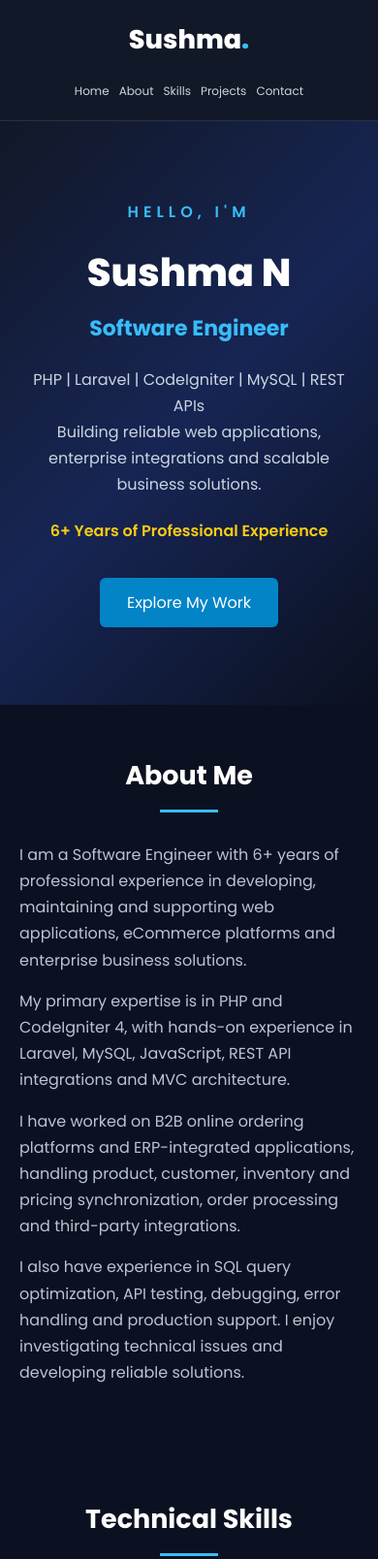
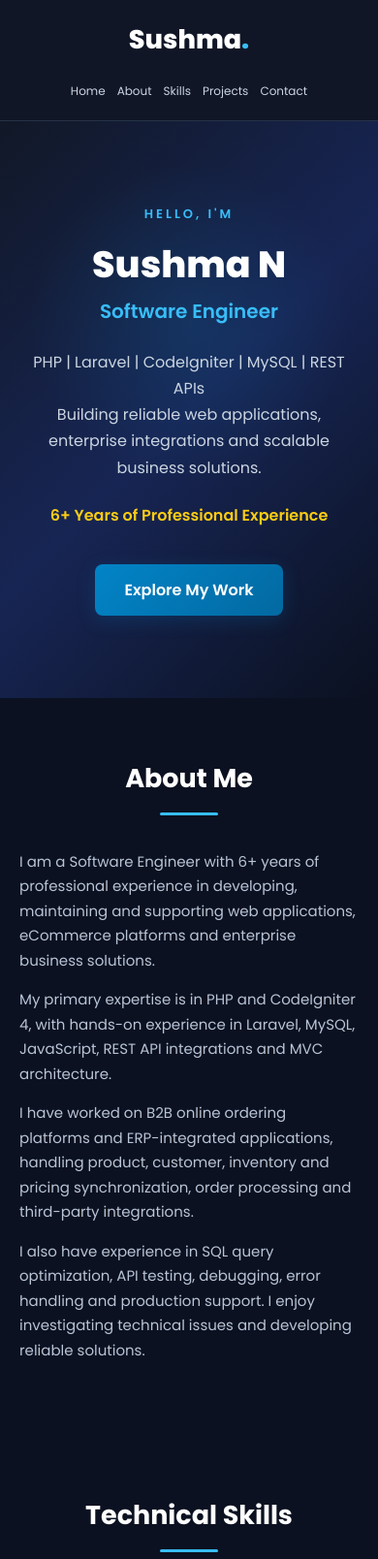
Before and after one commit to Sushma-1597/Sushma-1597.github.io, a plain HTML site: page index.html in a window 390 px wide. Shown: the top 1608 px of the page at 97% size. Drawn offline with Linux system fonts and the light colour scheme.

Commit message:
Update style.css

```diff
--- a/style.css
+++ b/style.css
@@ -1,5 +1,4 @@
 
-/* Google Font */
 @import url('https://fonts.googleapis.com/css2?family=Poppins:wght@300;400;500;600;700;800&display=swap');
 
 * {
@@ -18,7 +17,8 @@ body {
 
 /* Navigation */
 header {
-    background: #111827;
+    background: rgba(17, 24, 39, 0.95);
+    backdrop-filter: blur(12px);
     position: sticky;
     top: 0;
     z-index: 1000;
@@ -55,6 +55,18 @@ header {
     text-decoration: none;
     color: #cbd5e1;
     font-size: 14px;
+    position: relative;
+    transition: 0.3s;
+}
+
+.navbar ul li a::after {
+    content: '';
+    position: absolute;
+    width: 0;
+    height: 2px;
+    background: #38bdf8;
+    bottom: -7px;
+    left: 0;
     transition: 0.3s;
 }
 
@@ -62,79 +74,93 @@ header {
     color: #38bdf8;
 }
 
+.navbar ul li a:hover::after {
+    width: 100%;
+}
+
 /* Hero Section */
 .hero {
-    min-height: 540px;
+    min-height: 570px;
     display: flex;
     align-items: center;
     justify-content: center;
     text-align: center;
-    padding: 80px 20px;
-    background: linear-gradient(135deg, #111827, #172554, #0b1120);
+    padding: 90px 20px;
+    background:
+        radial-gradient(circle at 50% 35%, rgba(14, 165, 233, 0.13), transparent 38%),
+        linear-gradient(135deg, #111827, #172554, #0b1120);
 }
 
 .hero-content {
-    max-width: 800px;
+    max-width: 850px;
 }
 
 .intro {
     color: #38bdf8;
     font-weight: 600;
     letter-spacing: 5px;
-    margin-bottom: 15px;
+    margin-bottom: 18px;
+    font-size: 13px;
 }
 
 .hero h1 {
-    font-size: 58px;
+    font-size: clamp(38px, 6vw, 62px);
     color: #ffffff;
     font-weight: 800;
-    margin-bottom: 5px;
+    margin-bottom: 8px;
+    line-height: 1.2;
 }
 
 .hero h2 {
     color: #38bdf8;
-    font-size: 28px;
-    margin-bottom: 20px;
+    font-size: clamp(20px, 3vw, 29px);
+    margin-bottom: 22px;
+    font-weight: 600;
 }
 
 .hero-content > p:not(.intro):not(.experience) {
     color: #cbd5e1;
     font-size: 16px;
+    max-width: 720px;
+    margin: auto;
 }
 
 .experience {
-    margin: 20px 0;
+    margin: 22px 0;
     color: #facc15;
     font-weight: 600;
 }
 
 .btn {
     display: inline-block;
-    background: #0284c7;
+    background: linear-gradient(135deg, #0284c7, #0369a1);
     color: #ffffff;
-    padding: 12px 28px;
-    border-radius: 6px;
+    padding: 13px 30px;
+    border-radius: 8px;
     text-decoration: none;
     margin-top: 15px;
-    transition: 0.3s;
+    font-weight: 600;
+    box-shadow: 0 5px 20px rgba(2, 132, 199, 0.2);
+    transition: 0.3s ease;
 }
 
 .btn:hover {
-    background: #0369a1;
-    transform: translateY(-3px);
+    background: linear-gradient(135deg, #0ea5e9, #0284c7);
+    transform: translateY(-4px);
+    box-shadow: 0 8px 25px rgba(2, 132, 199, 0.35);
 }
 
 /* Common Sections */
 .section {
     max-width: 1050px;
     margin: auto;
-    padding: 75px 25px;
+    padding: 85px 25px;
 }
 
 .section h2 {
     font-size: 32px;
     color: #ffffff;
-    margin-bottom: 30px;
+    margin-bottom: 35px;
     text-align: center;
 }
 
@@ -145,11 +171,13 @@ header {
     height: 3px;
     background: #38bdf8;
     margin: 12px auto;
+    border-radius: 5px;
 }
 
 .section p {
     color: #b8c4d6;
     margin-bottom: 15px;
+    font-size: 15px;
 }
 
 /* Skills */
@@ -161,34 +189,38 @@ header {
 }
 
 .skills-grid span {
-    background: #172554;
+    background: rgba(23, 37, 84, 0.65);
     color: #7dd3fc;
-    border: 1px solid #1e40af;
+    border: 1px solid rgba(56, 189, 248, 0.25);
     padding: 12px 22px;
-    border-radius: 6px;
+    border-radius: 8px;
     font-size: 14px;
-    transition: 0.3s;
+    transition: 0.3s ease;
 }
 
 .skills-grid span:hover {
     background: #075985;
     color: #ffffff;
+    border-color: #38bdf8;
     transform: translateY(-4px);
+    box-shadow: 0 5px 18px rgba(56, 189, 248, 0.12);
 }
 
 /* Projects */
 .project-card {
-    background: #111c30;
+    background: linear-gradient(145deg, #111c30, #131f35);
     border: 1px solid #263c59;
-    border-radius: 10px;
-    padding: 28px;
+    border-radius: 12px;
+    padding: 30px;
     margin-bottom: 25px;
-    transition: 0.3s;
+    transition: 0.3s ease;
+    box-shadow: 0 8px 25px rgba(0, 0, 0, 0.12);
 }
 
 .project-card:hover {
     border-color: #38bdf8;
     transform: translateY(-5px);
+    box-shadow: 0 12px 30px rgba(2, 132, 199, 0.12);
 }
 
 .project-card h3 {
@@ -207,10 +239,12 @@ header {
     text-decoration: none;
     font-weight: 600;
     margin-top: 10px;
+    transition: 0.3s;
 }
 
 .project-card a:hover {
     color: #ffffff;
+    transform: translateX(4px);
 }
 
 .project-card span {
@@ -227,6 +261,11 @@ header {
     color: #38bdf8;
     text-decoration: none;
     font-weight: 600;
+    transition: 0.3s;
+}
+
+#contact a:hover {
+    color: #ffffff;
 }
 
 /* Footer */
@@ -247,34 +286,39 @@ footer {
     }
 
     .navbar ul {
-        gap: 15px;
+        gap: 18px;
         flex-wrap: wrap;
         justify-content: center;
     }
 
-    .hero h1 {
-        font-size: 40px;
-    }
-
-    .hero h2 {
-        font-size: 22px;
+    .hero {
+        min-height: auto;
+        padding: 85px 20px;
     }
 
     .section {
-        padding: 50px 20px;
+        padding: 60px 20px;
     }
 
     .section h2 {
         font-size: 27px;
     }
+
+    .project-card {
+        padding: 23px;
+    }
 }
 
 @media (max-width: 400px) {
     .navbar ul {
-        gap: 10px;
+        gap: 12px;
     }
 
     .navbar ul li a {
         font-size: 12px;
     }
+
+    .intro {
+        letter-spacing: 3px;
+    }
 }
```
